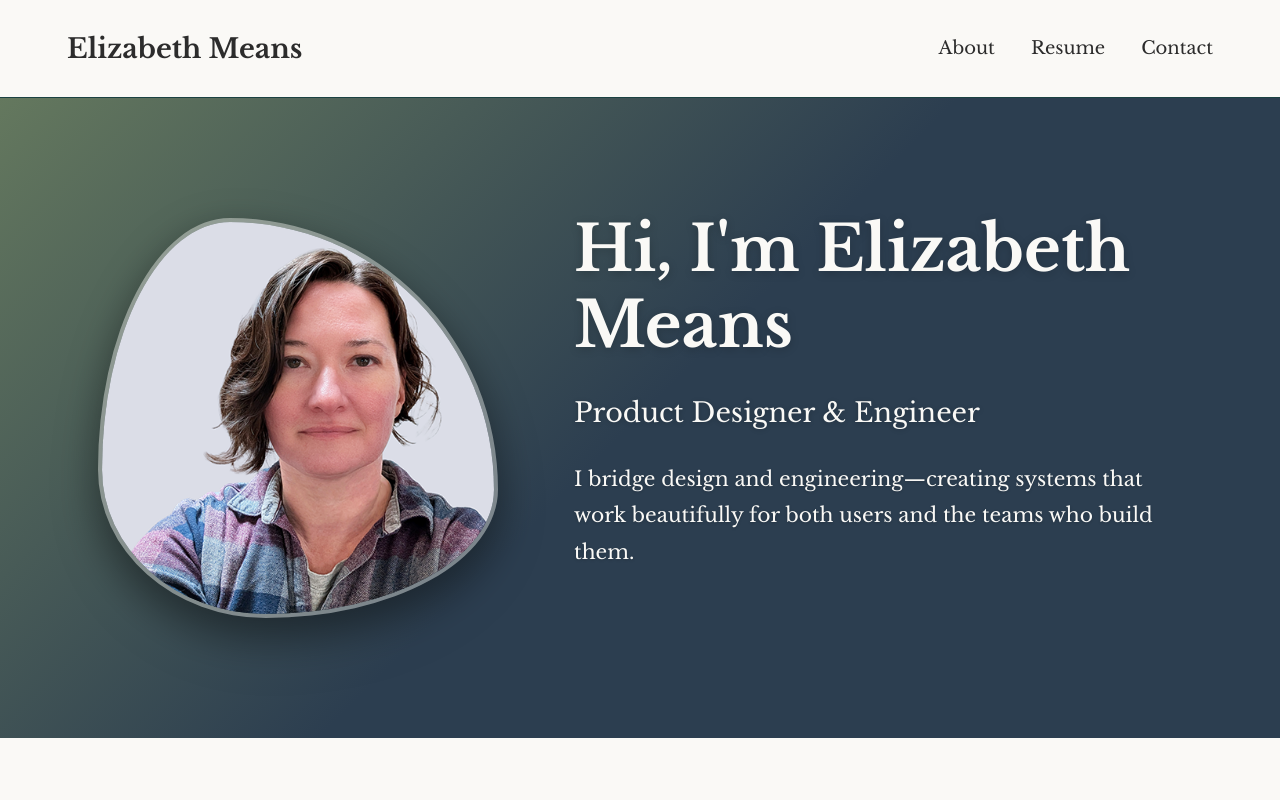
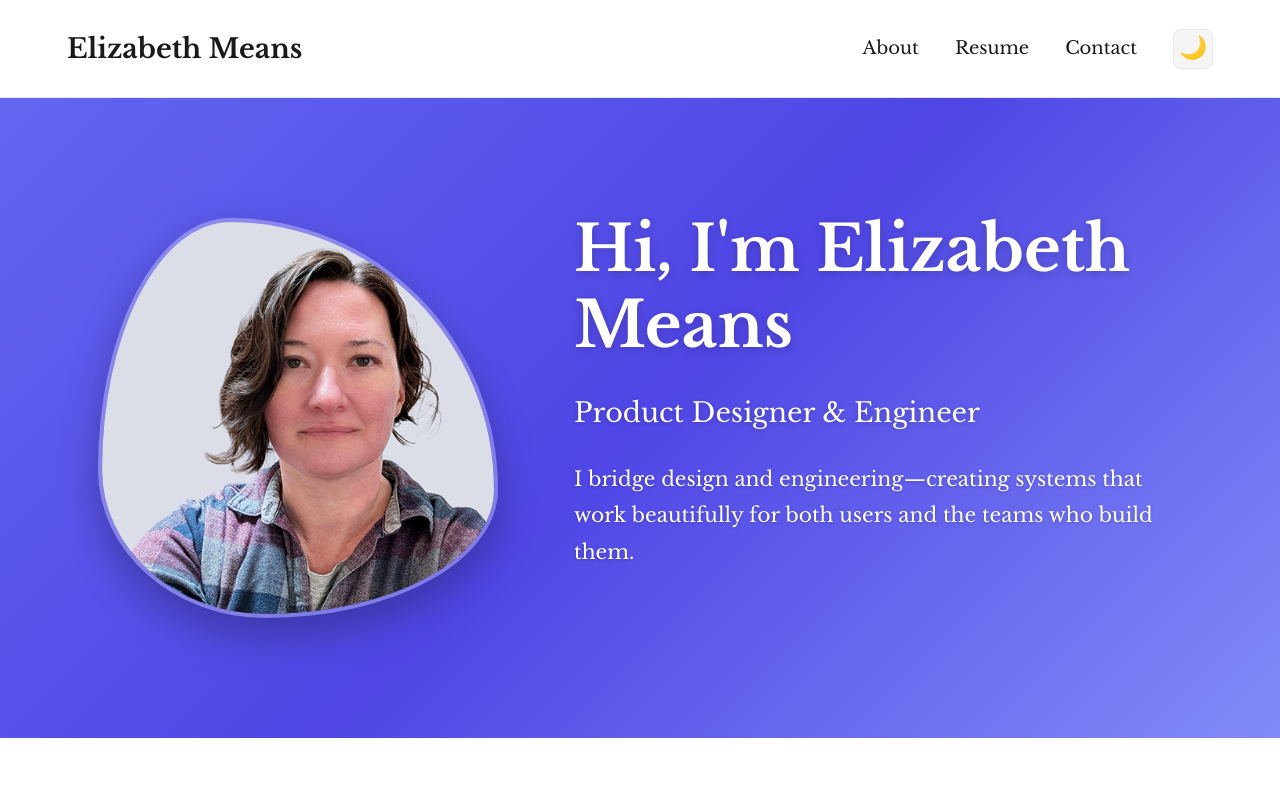
Before and after one commit to emeans/elizabeth-means, a Next.js app: page / in a window 1280 px wide. Shown: the top 800 px of the page. Built offline with nearby package versions, Linux system fonts and the light colour scheme.

Commit message:
iterating ona palette

```diff
--- a/app/globals.css
+++ b/app/globals.css
@@ -5,25 +5,58 @@
 }
 
 :root {
-  --color-bg: #FAF9F6;
-  --color-text: #2C2C2C;
-  --color-accent: #64785E;
-  --color-accent-dark: #2C3E50;
-  --color-subtle: #1B4242;
-  --color-text-light: #4A4A4A;
-  --color-bg-light: #FAF9F6;
-  --color-border: #1B4242;
+  /* Modern color palette - Light Mode */
+  --color-bg: #FFFFFF;
+  --color-bg-secondary: #F5F5F5;
+  --color-bg-tertiary: #FAFAFA;
+  --color-text: #1A1A1A;
+  --color-text-secondary: #6B7280;
+  --color-text-light: #9CA3AF;
+  --color-accent: #6366F1;
+  --color-accent-hover: #4F46E5;
+  --color-accent-light: #818CF8;
+  --color-border: #E5E7EB;
+  --color-border-light: #F3F4F6;
+  --color-success: #10B981;
+  --color-error: #EF4444;
+  --color-shadow: rgba(0, 0, 0, 0.1);
+  --color-shadow-strong: rgba(0, 0, 0, 0.2);
+
+  /* Typography */
   --font-body: 'Libre Baskerville', Georgia, 'Times New Roman', serif;
   --font-heading: 'Libre Baskerville', Georgia, 'Times New Roman', serif;
+
+  /* Spacing */
   --spacing-xs: 0.5rem;
   --spacing-sm: 1rem;
   --spacing-md: 1.5rem;
   --spacing-lg: 2rem;
   --spacing-xl: 3rem;
   --spacing-2xl: 4rem;
+
+  /* Layout */
   --max-width: 1200px;
   --border-radius: 8px;
   --transition: all 0.3s ease;
+}
+
+/* Dark Mode */
+[data-theme="dark"] {
+  --color-bg: #0A0A0A;
+  --color-bg-secondary: #1A1A1A;
+  --color-bg-tertiary: #111111;
+  --color-text: #F5F5F5;
+  --color-text-secondary: #D1D5DB;
+  --color-text-light: #9CA3AF;
+  --color-accent: #818CF8;
+  --color-accent-hover: #A5B4FC;
+  --color-accent-light: #6366F1;
+  --color-border: #2A2A2A;
+  --color-border-light: #1A1A1A;
+  --color-success: #34D399;
+  --color-error: #F87171;
+  --color-shadow: rgba(0, 0, 0, 0.5);
+  --color-shadow-strong: rgba(0, 0, 0, 0.7);
 }
 
 html {
@@ -54,16 +87,17 @@ body {
   line-height: 1.6;
   -webkit-font-smoothing: antialiased;
   -moz-osx-font-smoothing: grayscale;
+  transition: background-color 0.3s ease, color 0.3s ease;
 }
 
 a {
-  color: var(--color-accent-dark);
+  color: var(--color-accent);
   text-decoration: none;
   transition: var(--transition);
 }
 
 a:hover {
-  color: var(--color-accent-dark);
+  color: var(--color-accent-hover);
 }
 
 h1, h2, h3, h4, h5, h6 {
--- a/app/layout.tsx
+++ b/app/layout.tsx
@@ -23,8 +23,9 @@ export default function RootLayout({
         <link rel="preconnect" href="https://fonts.googleapis.com" />
         <link rel="preconnect" href="https://fonts.gstatic.com" crossOrigin="anonymous" />
         <link href="https://fonts.googleapis.com/css2?family=Libre+Baskerville:ital,wght@0,400;0,700;1,400&display=swap" rel="stylesheet" crossOrigin="anonymous" />
-        <meta name="theme-color" content="#ffffff" />
-        <meta name="msapplication-TileColor" content="#da532c" />
+        <meta name="theme-color" content="#ffffff" media="(prefers-color-scheme: light)" />
+        <meta name="theme-color" content="#0A0A0A" media="(prefers-color-scheme: dark)" />
+        <meta name="msapplication-TileColor" content="#6366F1" />
       </head>
       <body>{children}</body>
     </html>
--- a/app/page.module.css
+++ b/app/page.module.css
@@ -3,7 +3,7 @@
   top: -60px;
   left: 50%;
   transform: translateX(-50%);
-  background: var(--color-accent-dark);
+  background: var(--color-accent);
   color: var(--color-bg);
   padding: 12px 24px;
   text-decoration: none;
@@ -15,7 +15,7 @@
   pointer-events: none;
   transition: top 0.3s cubic-bezier(0.4, 0, 0.2, 1), opacity 0.3s ease;
   white-space: nowrap;
-  box-shadow: 0 4px 6px rgba(0, 0, 0, 0.1);
+  box-shadow: 0 4px 6px var(--color-shadow);
 }
 
 .skipLink:focus {
@@ -24,7 +24,7 @@
   pointer-events: auto;
   outline: 3px solid var(--color-bg);
   outline-offset: -3px;
-  box-shadow: 0 4px 12px rgba(0, 0, 0, 0.2);
+  box-shadow: 0 4px 12px var(--color-shadow-strong);
 }
 
 .skipLink:focus:not(:focus-visible) {
@@ -40,13 +40,18 @@
 }
 
 .nav {
-  background: rgba(250, 249, 246, 0.95);
+  background: rgba(255, 255, 255, 0.8);
   border-bottom: 1px solid var(--color-border);
   position: sticky;
   top: 0;
   z-index: 100;
-  backdrop-filter: blur(10px);
-  transition: margin-top 0.3s ease;
+  backdrop-filter: blur(20px) saturate(180%);
+  transition: margin-top 0.3s ease, background 0.3s ease, border-color 0.3s ease;
+}
+
+[data-theme="dark"] .nav {
+  background: rgba(10, 10, 10, 0.8);
+  border-bottom-color: var(--color-border);
 }
 
 .navContainer {
@@ -58,10 +63,17 @@
   margin: 0 auto;
 }
 
+.navRight {
+  display: flex;
+  align-items: center;
+  gap: var(--spacing-lg);
+}
+
 .logo {
   font-size: 1.5rem;
   font-weight: 700;
   color: var(--color-text);
+  transition: color 0.3s ease;
 }
 
 .logo:focus {
@@ -81,11 +93,12 @@
   color: var(--color-text);
   font-weight: 500;
   position: relative;
+  transition: color 0.3s ease;
 }
 
 .navLinks a:hover,
 .navLinks a:focus {
-  color: var(--color-accent-dark);
+  color: var(--color-accent);
 }
 
 .navLinks a:focus {
@@ -109,14 +122,46 @@
   width: 100%;
 }
 
+.themeToggle {
+  background: var(--color-bg-secondary);
+  border: 1px solid var(--color-border);
+  border-radius: var(--border-radius);
+  padding: var(--spacing-xs) var(--spacing-sm);
+  font-size: 1.25rem;
+  cursor: pointer;
+  transition: all 0.3s ease;
+  display: flex;
+  align-items: center;
+  justify-content: center;
+  width: 40px;
+  height: 40px;
+  line-height: 1;
+}
+
+.themeToggle:hover {
+  background: var(--color-accent);
+  border-color: var(--color-accent);
+  transform: scale(1.05);
+}
+
+.themeToggle:focus {
+  outline: 2px solid var(--color-accent);
+  outline-offset: 2px;
+}
+
+.themeToggle:active {
+  transform: scale(0.95);
+}
+
 .hero {
   padding: var(--spacing-2xl) 0;
-  background: linear-gradient(135deg, var(--color-accent) 0%, var(--color-accent-dark) 50%, var(--color-accent-dark) 100%);
+  background: linear-gradient(135deg, var(--color-accent) 0%, var(--color-accent-hover) 50%, var(--color-accent-light) 100%);
   min-height: 80vh;
   display: flex;
   align-items: center;
   scroll-margin-top: 0;
   position: relative;
+  transition: background 0.5s ease;
 }
 
 .heroContent {
@@ -145,13 +190,13 @@
   max-width: 400px;
   height: auto;
   border-radius: 30% 70% 70% 30% / 30% 30% 70% 70%;
-  border: 4px solid rgba(250, 249, 246, 0.4);
-  box-shadow: 0 20px 40px rgba(0, 0, 0, 0.3);
+  border: 4px solid rgba(255, 255, 255, 0.3);
+  box-shadow: 0 20px 40px var(--color-shadow-strong);
   object-fit: cover;
   aspect-ratio: 1;
-  transition: border-radius 0.6s ease, transform 0.3s ease;
+  transition: border-radius 0.6s ease, transform 0.3s ease, border-color 0.3s ease;
   animation: blob 8s ease-in-out infinite;
-  filter: drop-shadow(0 10px 20px rgba(0, 0, 0, 0.2));
+  filter: drop-shadow(0 10px 20px var(--color-shadow));
 }
 
 @media (prefers-reduced-motion: reduce) {
@@ -226,8 +271,9 @@
 
 .resume {
   padding: var(--spacing-2xl) 36px;
-  background: var(--color-bg-light);
+  background: var(--color-bg-secondary);
   scroll-margin-top: 0;
+  transition: background 0.3s ease;
 }
 
 .resumeContent {
@@ -238,7 +284,7 @@
 
 .resumeDescription {
   margin-bottom: var(--spacing-lg);
-  color: var(--color-text-light);
+  color: var(--color-text-secondary);
 }
 
 .resumeLinks {
@@ -251,7 +297,7 @@
 .resumeLink {
   display: inline-block;
   padding: var(--spacing-sm) var(--spacing-lg);
-  background: var(--color-accent-dark);
+  background: var(--color-accent);
   color: var(--color-bg);
   border-radius: var(--border-radius);
   font-weight: 600;
@@ -260,13 +306,13 @@
 
 .resumeLink:hover,
 .resumeLink:focus {
-  background: var(--color-accent);
+  background: var(--color-accent-hover);
   transform: translateY(-2px);
-  box-shadow: 0 4px 8px rgba(0, 0, 0, 0.15);
+  box-shadow: 0 4px 8px var(--color-shadow);
 }
 
 .resumeLink:focus {
-  outline: 3px solid var(--color-accent-dark);
+  outline: 3px solid var(--color-accent);
   outline-offset: 2px;
 }
 
@@ -294,7 +340,7 @@
 
 .contactInfo p {
   margin-bottom: var(--spacing-lg);
-  color: var(--color-text-light);
+  color: var(--color-text-secondary);
 }
 
 .contactDetails {
@@ -313,13 +359,14 @@
 }
 
 .contactItem a {
-  color: var(--color-accent-dark);
+  color: var(--color-accent);
   font-weight: 500;
+  transition: color 0.3s ease;
 }
 
 .contactItem a:hover,
 .contactItem a:focus {
-  color: var(--color-accent);
+  color: var(--color-accent-hover);
 }
 
 .contactItem a:focus {
@@ -329,9 +376,10 @@
 }
 
 .contactForm {
-  background: var(--color-bg-light);
+  background: var(--color-bg-secondary);
   padding: var(--spacing-xl);
   border-radius: var(--border-radius);
+  transition: background 0.3s ease;
 }
 
 .hidden {
@@ -340,7 +388,7 @@
 }
 
 .requiredIndicator {
-  color: var(--color-accent-dark);
+  color: var(--color-accent);
   font-weight: 700;
   margin-left: 2px;
 }
@@ -352,20 +400,22 @@
 
 .successMessage {
   padding: var(--spacing-sm) var(--spacing-md);
-  background-color: #d4edda;
-  color: #155724;
-  border: 1px solid #c3e6cb;
+  background-color: rgba(16, 185, 129, 0.1);
+  color: var(--color-success);
+  border: 1px solid var(--color-success);
   border-radius: var(--border-radius);
   font-weight: 500;
+  transition: background-color 0.3s ease, color 0.3s ease, border-color 0.3s ease;
 }
 
 .errorMessage {
   padding: var(--spacing-sm) var(--spacing-md);
-  background-color: #f8d7da;
-  color: #721c24;
-  border: 1px solid #f5c6cb;
+  background-color: rgba(239, 68, 68, 0.1);
+  color: var(--color-error);
+  border: 1px solid var(--color-error);
   border-radius: var(--border-radius);
   font-weight: 500;
+  transition: background-color 0.3s ease, color 0.3s ease, border-color 0.3s ease;
 }
 
 .formGroup {
@@ -394,28 +444,28 @@
 
 .formGroup input:focus,
 .formGroup textarea:focus {
-  outline: 2px solid var(--color-accent-dark);
+  outline: 2px solid var(--color-accent);
   outline-offset: 2px;
   border-color: var(--color-accent);
-  box-shadow: 0 0 0 2px rgba(91, 138, 138, 0.2);
+  box-shadow: 0 0 0 2px rgba(99, 102, 241, 0.2);
 }
 
 .formGroup input.inputError,
 .formGroup textarea.inputError {
-  border-color: #dc3545;
+  border-color: var(--color-error);
   border-width: 2px;
 }
 
 .formGroup input.inputError:focus,
 .formGroup textarea.inputError:focus {
-  outline-color: #dc3545;
-  border-color: #dc3545;
-  box-shadow: 0 0 0 2px rgba(220, 53, 69, 0.2);
+  outline-color: var(--color-error);
+  border-color: var(--color-error);
+  box-shadow: 0 0 0 2px rgba(239, 68, 68, 0.2);
 }
 
 .fieldError {
   margin-top: var(--spacing-xs);
-  color: #721c24;
+  color: var(--color-error);
   font-size: 0.875rem;
   font-weight: 500;
   display: flex;
@@ -436,7 +486,7 @@
 
 .btn {
   padding: var(--spacing-sm) var(--spacing-lg);
-  background: var(--color-accent-dark);
+  background: var(--color-accent);
   color: var(--color-bg);
   border: none;
   border-radius: var(--border-radius);
@@ -450,13 +500,13 @@
 
 .btn:hover:not(:disabled),
 .btn:focus:not(:disabled) {
-  background: var(--color-accent);
+  background: var(--color-accent-hover);
   transform: translateY(-2px);
-  box-shadow: 0 4px 8px rgba(0, 0, 0, 0.15);
+  box-shadow: 0 4px 8px var(--color-shadow);
 }
 
 .btn:focus {
-  outline: 3px solid var(--color-accent-dark);
+  outline: 3px solid var(--color-accent);
   outline-offset: 2px;
 }
 
@@ -471,10 +521,12 @@
 }
 
 .footer {
-  background: var(--color-text);
-  color: var(--color-bg);
+  background: var(--color-bg-tertiary);
+  color: var(--color-text);
   padding: var(--spacing-xl) 36px;
   text-align: center;
+  border-top: 1px solid var(--color-border);
+  transition: background 0.3s ease, color 0.3s ease, border-color 0.3s ease;
 }
 
 .footerContent {
@@ -490,18 +542,18 @@
 }
 
 .socialLinks a {
-  color: var(--color-bg);
+  color: var(--color-text);
   font-weight: 500;
   transition: var(--transition);
 }
 
 .socialLinks a:hover,
 .socialLinks a:focus {
-  color: var(--color-subtle);
+  color: var(--color-accent);
 }
 
 .socialLinks a:focus {
-  outline: 2px solid var(--color-subtle);
+  outline: 2px solid var(--color-accent);
   outline-offset: 2px;
   border-radius: 2px;
 }
--- a/app/page.tsx
+++ b/app/page.tsx
@@ -17,6 +17,7 @@ export default function Home() {
   const [formStatus, setFormStatus] = useState<'idle' | 'submitting' | 'success' | 'error'>('idle')
   const [statusMessage, setStatusMessage] = useState('')
   const [skipLinkFocused, setSkipLinkFocused] = useState(false)
+  const [theme, setTheme] = useState<'light' | 'dark'>('light')
   const skipLinkRef = useRef<HTMLAnchorElement>(null)
   const statusLiveRegionRef = useRef<HTMLDivElement>(null)
 
@@ -166,6 +167,25 @@ export default function Home() {
     }
   }
 
+  // Initialize theme from localStorage or system preference
+  useEffect(() => {
+    const savedTheme = localStorage.getItem('theme') as 'light' | 'dark' | null
+    const systemTheme = window.matchMedia('(prefers-color-scheme: dark)').matches ? 'dark' : 'light'
+    const initialTheme = savedTheme || systemTheme
+    setTheme(initialTheme)
+    document.documentElement.setAttribute('data-theme', initialTheme)
+  }, [])
+
+  // Update theme when it changes
+  useEffect(() => {
+    document.documentElement.setAttribute('data-theme', theme)
+    localStorage.setItem('theme', theme)
+  }, [theme])
+
+  const toggleTheme = () => {
+    setTheme(prevTheme => prevTheme === 'light' ? 'dark' : 'light')
+  }
+
   useEffect(() => {
     const skipLink = skipLinkRef.current
     if (!skipLink) return
@@ -197,11 +217,21 @@ export default function Home() {
         <nav className={styles.nav}>
         <div className={styles.navContainer}>
           <a href="#home" className={styles.logo}>Elizabeth Means</a>
-          <ul className={styles.navLinks} role="list">
-            <li><a href="#main-content" aria-label="Navigate to About section">About</a></li>
-            <li><a href="#resume" aria-label="Navigate to Resume section">Resume</a></li>
-            <li><a href="#contact" aria-label="Navigate to Contact section">Contact</a></li>
-          </ul>
+          <div className={styles.navRight}>
+            <ul className={styles.navLinks} role="list">
+              <li><a href="#main-content" aria-label="Navigate to About section">About</a></li>
+              <li><a href="#resume" aria-label="Navigate to Resume section">Resume</a></li>
+              <li><a href="#contact" aria-label="Navigate to Contact section">Contact</a></li>
+            </ul>
+            <button
+              className={styles.themeToggle}
+              onClick={toggleTheme}
+              aria-label={theme === 'light' ? 'Switch to dark mode' : 'Switch to light mode'}
+              title={theme === 'light' ? 'Switch to dark mode' : 'Switch to light mode'}
+            >
+              {theme === 'light' ? '🌙' : '☀️'}
+            </button>
+          </div>
         </div>
       </nav>
 
```
